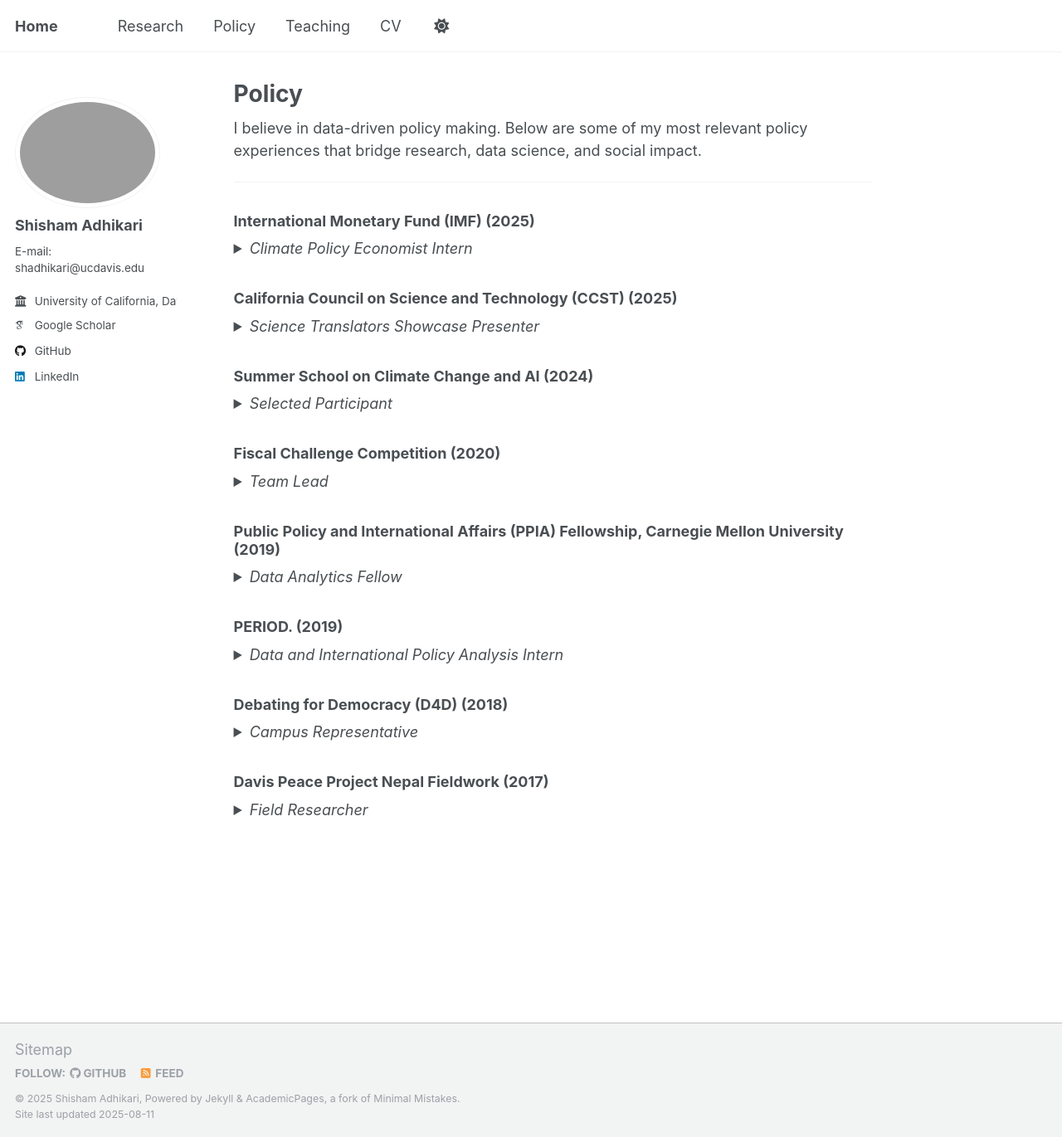
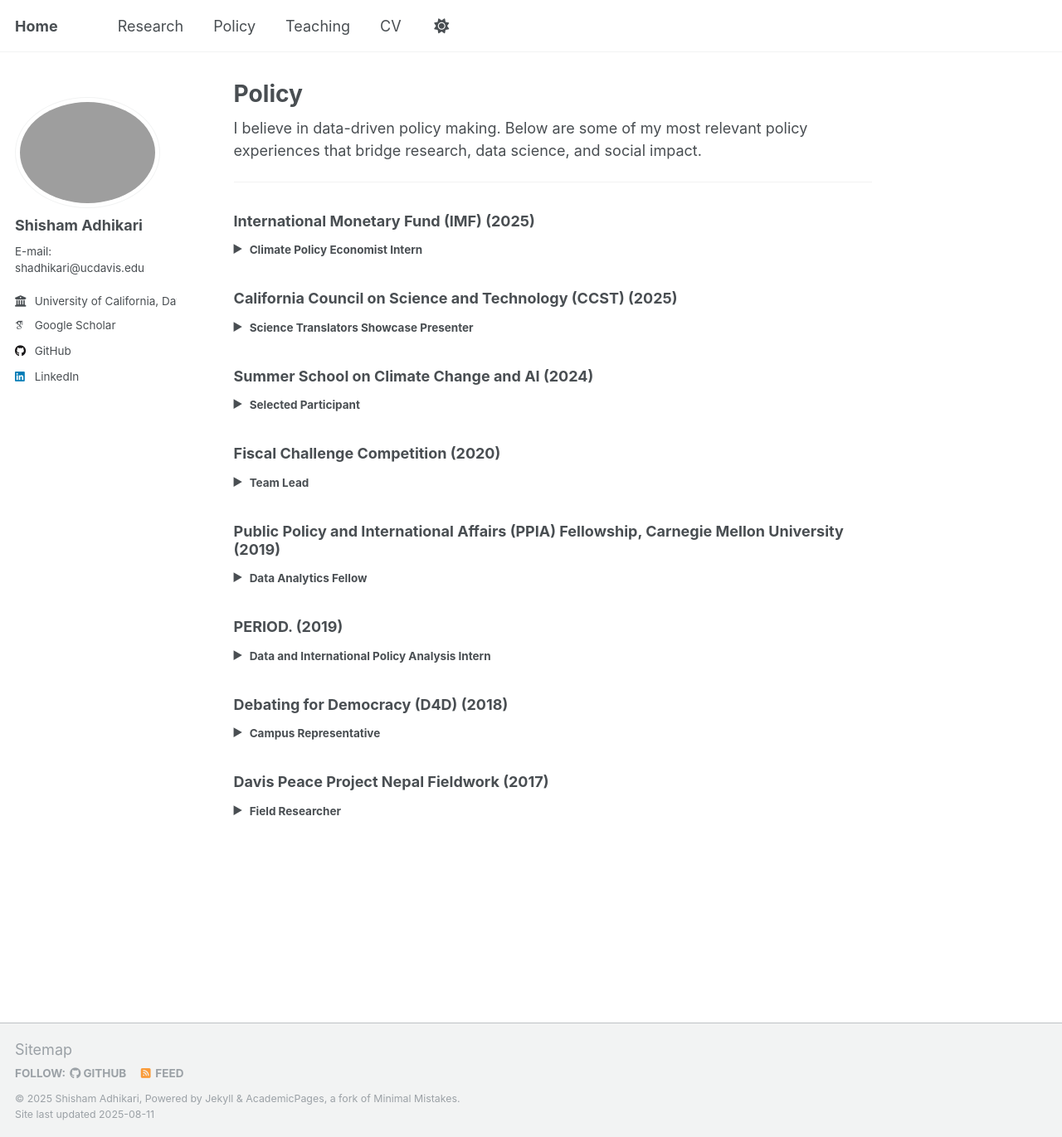
Before and after one commit to adhikars11/shadhikari, a Jekyll site: the page built from _pages/policy.md, in a window 1280 px wide and 1371 px high. Shown: the whole window at 83% size. Built offline with Jekyll 4.4.1, drawn with Linux system fonts in a browser that asks for light colours; some web fonts are replaced.

```diff
--- a/_pages/policy.md
+++ b/_pages/policy.md
@@ -9,10 +9,9 @@ I believe in data-driven policy making. Below are some of my most relevant polic
 
 ---
 
-
 ### International Monetary Fund (IMF) (2025)
 <details>
-<summary><em>Climate Policy Economist Intern</em></summary>
+<summary><small><strong>Climate Policy Economist Intern</strong></small></summary>
 <ul>
   <li>Estimated the macroeconomic costs of climate shocks using geospatial climate data and global time series models.</li>
   <li>Presented policy-relevant findings to IMF staff, contributing to fiscal policy dialogues around climate risk.</li>
@@ -21,7 +20,7 @@ I believe in data-driven policy making. Below are some of my most relevant polic
 
 ### California Council on Science and Technology (CCST) (2025)
 <details>
-<summary><em>Science Translators Showcase Presenter</em></summary>
+<summary><small><strong>Science Translators Showcase Presenter</strong></small></summary>
 <ul>
   <li>Shared research from my dissertation on optimal transition policy design with California legislative staff during CCST’s Science & Technology Week at the State Capitol.</li>
   <li>Completed targeted training in translating complex research into actionable, policy-relevant insights.</li>
@@ -30,7 +29,7 @@ I believe in data-driven policy making. Below are some of my most relevant polic
 
 ### Summer School on Climate Change and AI (2024)
 <details>
-<summary><em>Selected Participant</em></summary>
+<summary><small><strong>Selected Participant</strong></small></summary>
 <ul>
   <li>Joined a global cohort of researchers exploring the interface of machine learning and climate change.</li>
   <li>Investigated applications of AI in climate risk assessment and resilience planning.</li>
@@ -39,7 +38,7 @@ I believe in data-driven policy making. Below are some of my most relevant polic
 
 ### Fiscal Challenge Competition (2020)
 <details>
-<summary><em>Team Lead</em></summary>
+<summary><small><strong>Team Lead</strong></small></summary>
 <ul>
   <li>Developed a comprehensive fiscal plan to reduce the U.S. national debt.</li>
   <li>Presented policy proposals at a national forum simulating real-world congressional budget deliberations.</li>
@@ -48,7 +47,7 @@ I believe in data-driven policy making. Below are some of my most relevant polic
 
 ### Public Policy and International Affairs (PPIA) Fellowship, Carnegie Mellon University (2019)
 <details>
-<summary><em>Data Analytics Fellow</em></summary>
+<summary><small><strong>Data Analytics Fellow</strong></small></summary>
 <ul>
   <li>Received graduate-level training in quantitative policy analysis, economics, and data science.</li>
   <li>Focused on urban spatial inequality and its policy solutions.</li>
@@ -57,7 +56,7 @@ I believe in data-driven policy making. Below are some of my most relevant polic
 
 ### PERIOD. (2019)
 <details>
-<summary><em>Data and International Policy Analysis Intern</em></summary>
+<summary><small><strong>Data and International Policy Analysis Intern</strong></small></summary>
 <ul>
   <li>Led data analytics and visualization for menstrual equity policy campaigns.</li>
   <li>Collaborated with advocacy organizations to support state and federal legislative proposals.</li>
@@ -66,7 +65,7 @@ I believe in data-driven policy making. Below are some of my most relevant polic
 
 ### Debating for Democracy (D4D) (2018)
 <details>
-<summary><em>Campus Representative</em></summary>
+<summary><small><strong>Campus Representative</strong></small></summary>
 <ul>
   <li>Designed and led policy advocacy campaigns on economic justice and education access.</li>
   <li>Participated in national policy proposal competitions judged by elected officials.</li>
@@ -75,7 +74,7 @@ I believe in data-driven policy making. Below are some of my most relevant polic
 
 ### Davis Peace Project Nepal Fieldwork (2017)
 <details>
-<summary><em>Field Researcher</em></summary>
+<summary><small><strong>Field Researcher</strong></small></summary>
 <ul>
   <li>Designed and implemented a community health initiative in rural Nepal.</li>
   <li>Collected field data and presented policy recommendations to Nepal’s Ministry of Health for rural health planning.</li>
```
